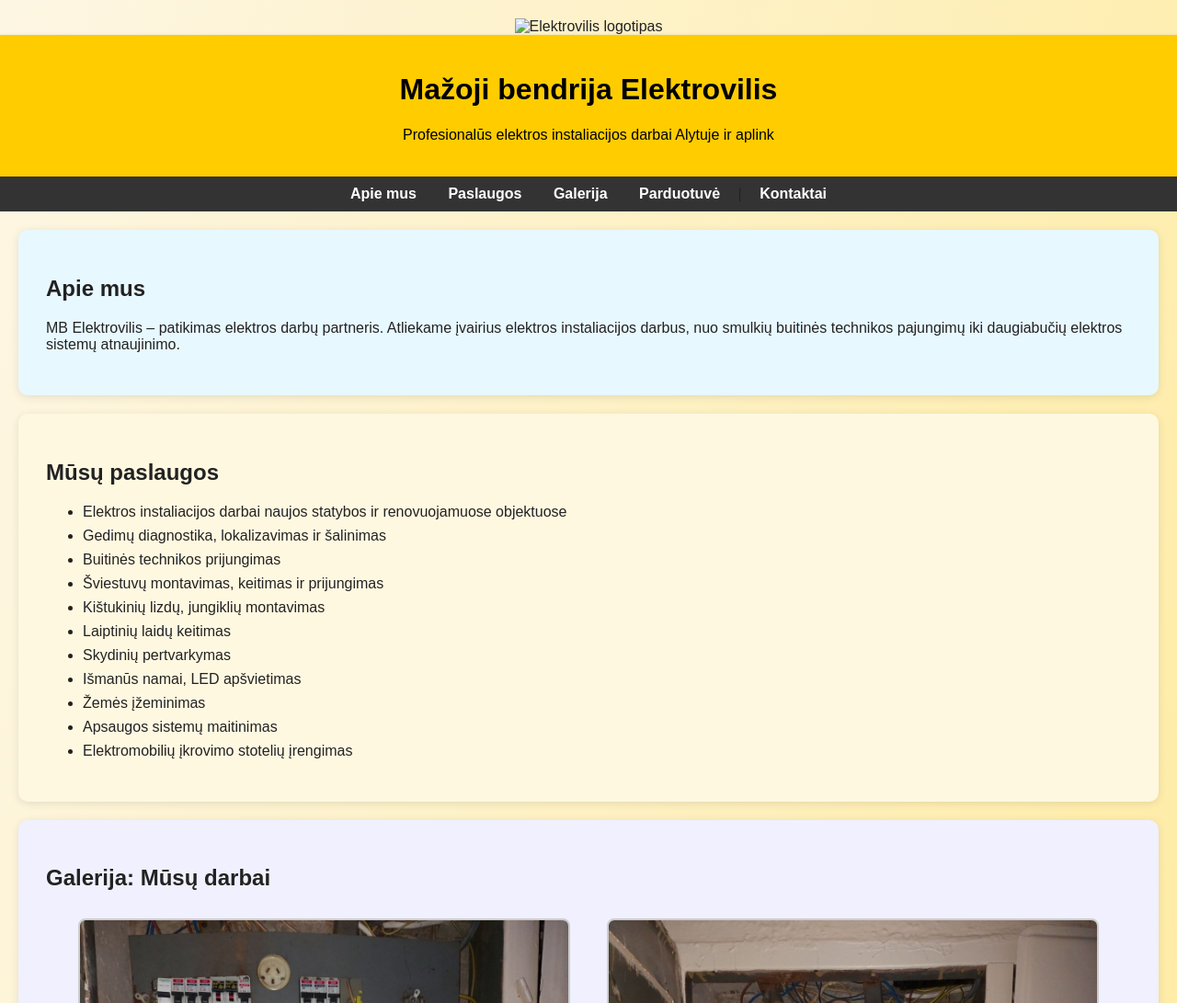
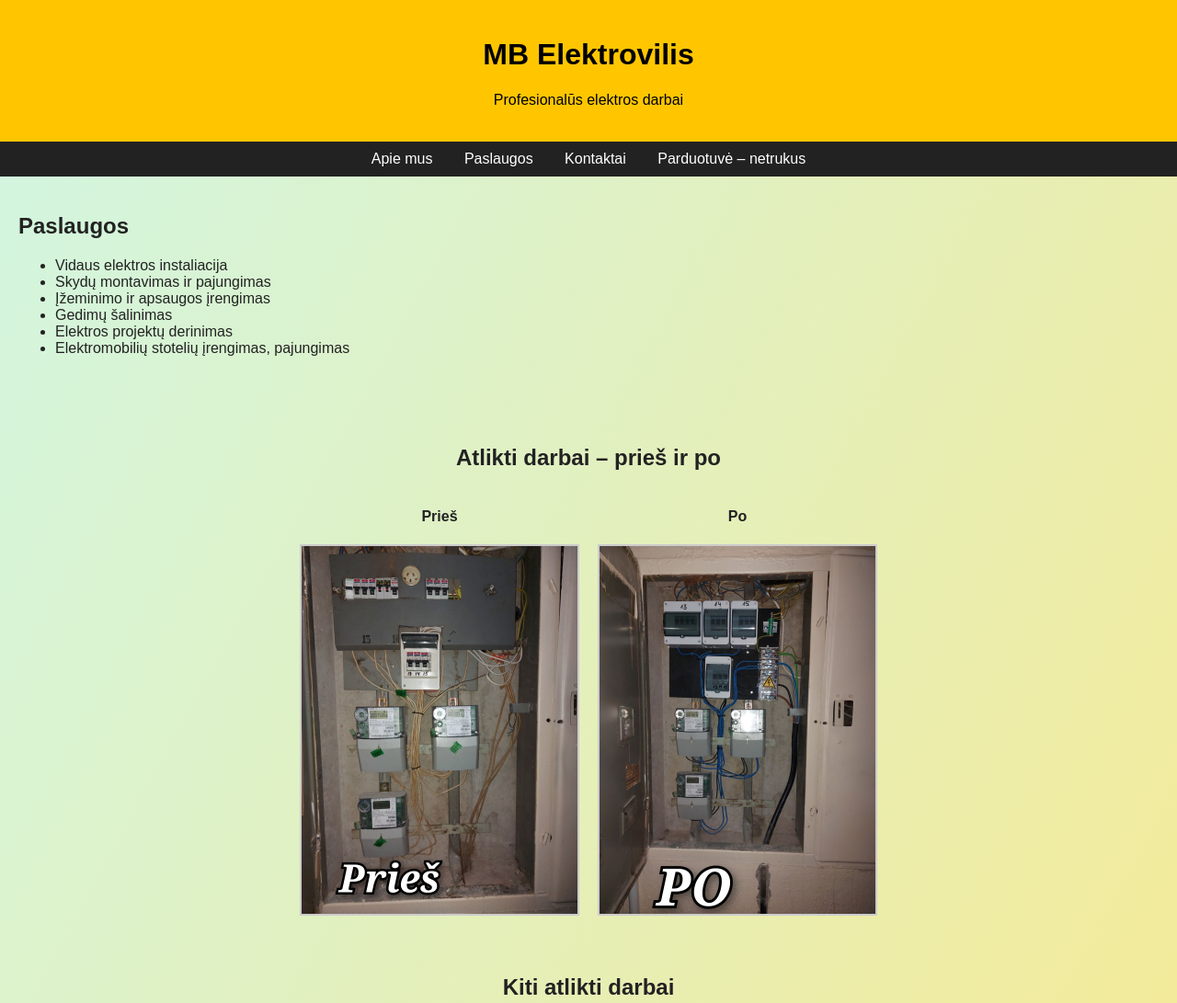
Before and after one commit to Elektrovilis/Elektrovilis, a plain HTML site: page index.html in a window 1280 px wide. Shown: the top 1091 px of the page at 92% size. Drawn offline with Linux system fonts and the light colour scheme.

Commit message:
Add files via upload

```diff
--- a/index.html
+++ b/index.html
@@ -7,20 +7,21 @@
     <style>
         body {
             font-family: Arial, sans-serif;
-            background: linear-gradient(to bottom right, #fdf6e3, #ffe680);
+            background: linear-gradient(to bottom right, #d1f6e3, #ffe680);
             color: #222;
             margin: 0;
             padding: 0;
         }
         header {
-            background-color: #ffcc00;
+            background-color: #ffc600;
             color: #000;
             padding: 20px;
             text-align: center;
             box-shadow: 0 2px 5px rgba(0,0,0,0.2);
         }
         nav {
-            background-color: #333;
+            background-color: #222;
+            color: white;
             padding: 10px;
             text-align: center;
         }
@@ -28,49 +29,9 @@
             color: white;
             margin: 0 15px;
             text-decoration: none;
-            font-weight: bold;
-        }
-        nav a:hover {
-            color: #ffcc00;
-            text-decoration: underline;
         }
         section {
-            padding: 30px;
-            margin: 20px;
-            border-radius: 10px;
-            box-shadow: 0 2px 10px rgba(0,0,0,0.1);
-        }
-        #apie { background-color: #e8f8ff; }
-        #paslaugos { background-color: #fff8e1; }
-        #kontaktai { background-color: #e0ffe0; }
-        #parduotuve { background-color: #f0f0f0; }
-        #galerija { background-color: #f0f0ff; }
-        footer {
-            background-color: #222;
-            color: white;
-            text-align: center;
             padding: 20px;
-            margin-top: 40px;
-        }
-        .contact-info { line-height: 1.6; }
-        ul li { margin-bottom: 8px; }
-        .call-button {
-            display: inline-block;
-            background: #ffcc00;
-            color: black;
-            padding: 10px 20px;
-            text-decoration: none;
-            border-radius: 5px;
-            font-weight: bold;
-            margin-top: 15px;
-        }
-        .gallery img {
-            max-width: 100%;
-            height: auto;
-            border: 2px solid #ccc;
-            border-radius: 8px;
-            margin: 10px;
-            width: 45%;
         }
         .gallery {
             display: flex;
@@ -78,81 +39,67 @@
             justify-content: center;
             gap: 20px;
         }
+        .gallery img {
+            max-width: 300px;
+            border: 2px solid #ccc;
+        }
+        footer {
+            background-color: #222;
+            color: white;
+            text-align: center;
+            padding: 10px;
+            margin-top: 40px;
+        }
     </style>
 </head>
 <body>
-<div style="text-align:center; padding-top:20px;">
-    <img src="elektrovilis_logo.png" alt="Elektrovilis logotipas" style="max-height:100px;">
-</div>
-
     <header>
-    <h1>Mažoji bendrija Elektrovilis</h1>
-    <p>Profesionalūs elektros instaliacijos darbai Alytuje ir aplink</p>
+        <h1>MB Elektrovilis</h1>
+        <p>Profesionalūs elektros darbai</p>
     </header>
-
     <nav>
-    <a href="#apie">Apie mus</a>
-    <a href="#paslaugos">Paslaugos</a>
-    <a href="#galerija">Galerija</a>
-    <a href="#parduotuve">Parduotuvė</a> |
-    <a href="#kontaktai">Kontaktai</a>
+        <a href="#">Apie mus</a>
+        <a href="#">Paslaugos</a>
+        <a href="#">Kontaktai</a>
+        <a href="#">Parduotuvė – netrukus</a>
     </nav>
-
-<section id="apie">
-    <h2>Apie mus</h2>
-    <p>MB Elektrovilis – patikimas elektros darbų partneris. Atliekame įvairius elektros instaliacijos darbus, nuo smulkių buitinės technikos pajungimų iki daugiabučių elektros sistemų atnaujinimo.</p>
-</section>
-
-<section id="paslaugos">
-    <h2>Mūsų paslaugos</h2>
+    <section>
+        <h2>Paslaugos</h2>
         <ul>
-        <li>Elektros instaliacijos darbai naujos statybos ir renovuojamuose objektuose</li>
-        <li>Gedimų diagnostika, lokalizavimas ir šalinimas</li>
-        <li>Buitinės technikos prijungimas</li>
-        <li>Šviestuvų montavimas, keitimas ir prijungimas</li>
-        <li>Kištukinių lizdų, jungiklių montavimas</li>
-        <li>Laiptinių laidų keitimas</li>
-        <li>Skydinių pertvarkymas</li>
-        <li>Išmanūs namai, LED apšvietimas</li>
-        <li>Žemės įžeminimas</li>
-        <li>Apsaugos sistemų maitinimas</li>
-        <li>Elektromobilių įkrovimo stotelių įrengimas</li>
+            <li>Vidaus elektros instaliacija</li>
+            <li>Skydų montavimas ir pajungimas</li>
+            <li>Įžeminimo ir apsaugos įrengimas</li>
+            <li>Gedimų šalinimas</li>
+            <li>Elektros projektų derinimas</li>
+            <li>Elektromobilių stotelių įrengimas, pajungimas</li>
         </ul>
     </section>
-
-<section id="galerija">
-    <h2>Galerija: Mūsų darbai</h2>
+    <section>
+        <h2 style="text-align:center; margin-top: 40px;">Atlikti darbai – prieš ir po</h2>
         <div class="gallery">
-        <img src="uninstal.jpg" alt="Skydinė prieš">
-        <img src="instal.jpg" alt="Skydinė po">
-        <img src="20220527_114957.jpg" alt="Instaliacija sienose">
-        <img src="20220816_112108.jpg" alt="Pjautos sienos laidams">
-        <img src="20220818_085955.jpg" alt="Laidų tvarkymas į skydą">
-        <img src="20220902_180728.jpg" alt="Skydas – jungimas">
-        <img src="20220905_112526.jpg" alt="Sutvarkytas skydas">
-        <img src="20220905_112529.jpg" alt="Pilnas skydas su automatika">
+            <div>
+                <h4 style="text-align:center;">Prieš</h4>
+                <img src="uninstal.jpg" alt="Prieš">
+            </div>
+            <div>
+                <h4 style="text-align:center;">Po</h4>
+                <img src="instal.jpg" alt="Po">
+            </div>
         </div>
     </section>
-
-<section id="parduotuve">
-    <h2>Parduotuvė</h2>
-    <p>Elektriko prekių skiltis – <strong>jau netrukus!</strong></p>
-</section>
-
-<section id="kontaktai">
-    <h2>Kontaktai</h2>
-    <div class="contact-info">
-        <p><strong>Telefonas:</strong> +37060251219</p>
-        <p><strong>El. paštas:</strong> <a href="mailto:elektrovilis@gmail.com">elektrovilis@gmail.com</a></p>
-        <p><strong>Vieta:</strong> Alytus ir apylinkės</p>
-        <p><strong>Darbo laikas:</strong> Dirbame pagal susitarimą</p>
-        <p><a class="call-button" href="tel:+37060251219">📞 Skambinti dabar</a></p>
+    <section>
+        <h2 style="text-align:center;">Kiti atlikti darbai</h2>
+        <div class="gallery">
+            <img src="20220527_114957.jpg" alt="">
+            <img src="20220816_112108.jpg" alt="">
+            <img src="20220818_085955.jpg" alt="">
+            <img src="20220902_180728.jpg" alt="">
+            <img src="20220905_112526.jpg" alt="">
+            <img src="20220905_112529.jpg" alt="">
         </div>
     </section>
-
     <footer>
-    <p>&copy; 2025 MB Elektrovilis. Visos teisės saugomos.</p>
+        <p>© 2025 MB Elektrovilis | +37060251219</p>
     </footer>
-
 </body>
 </html>
```
Lines whose indentation alone changed are shown as unchanged.
